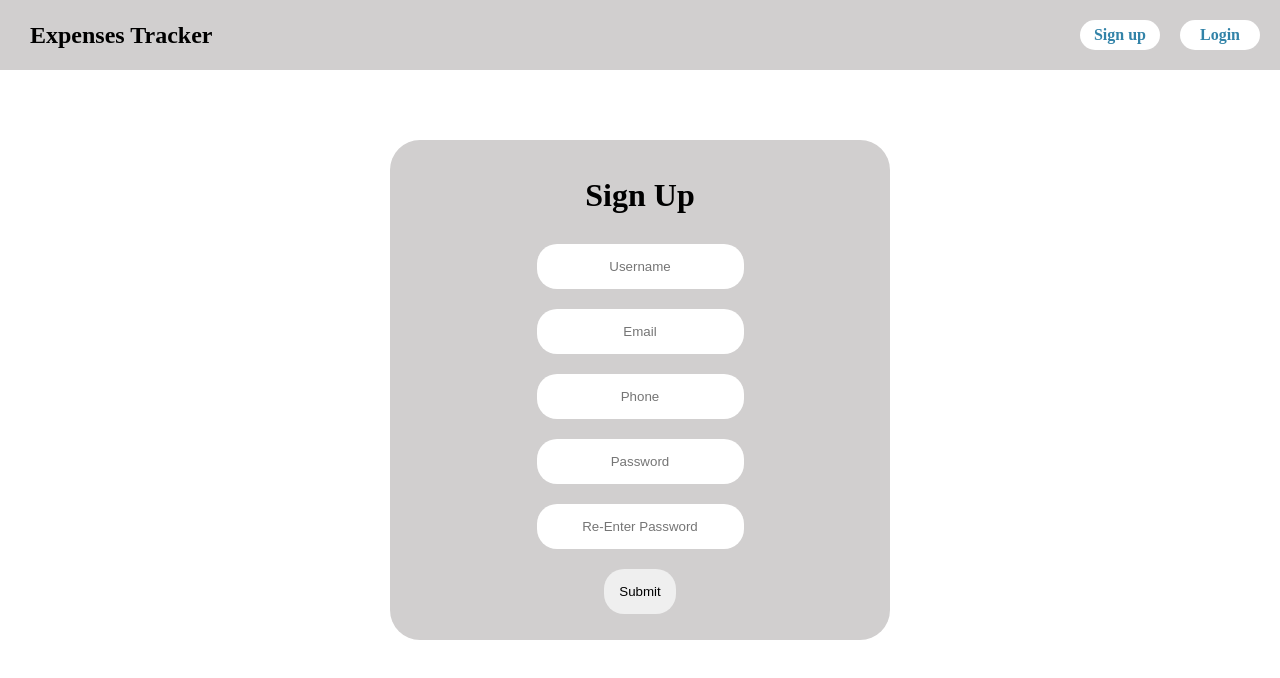
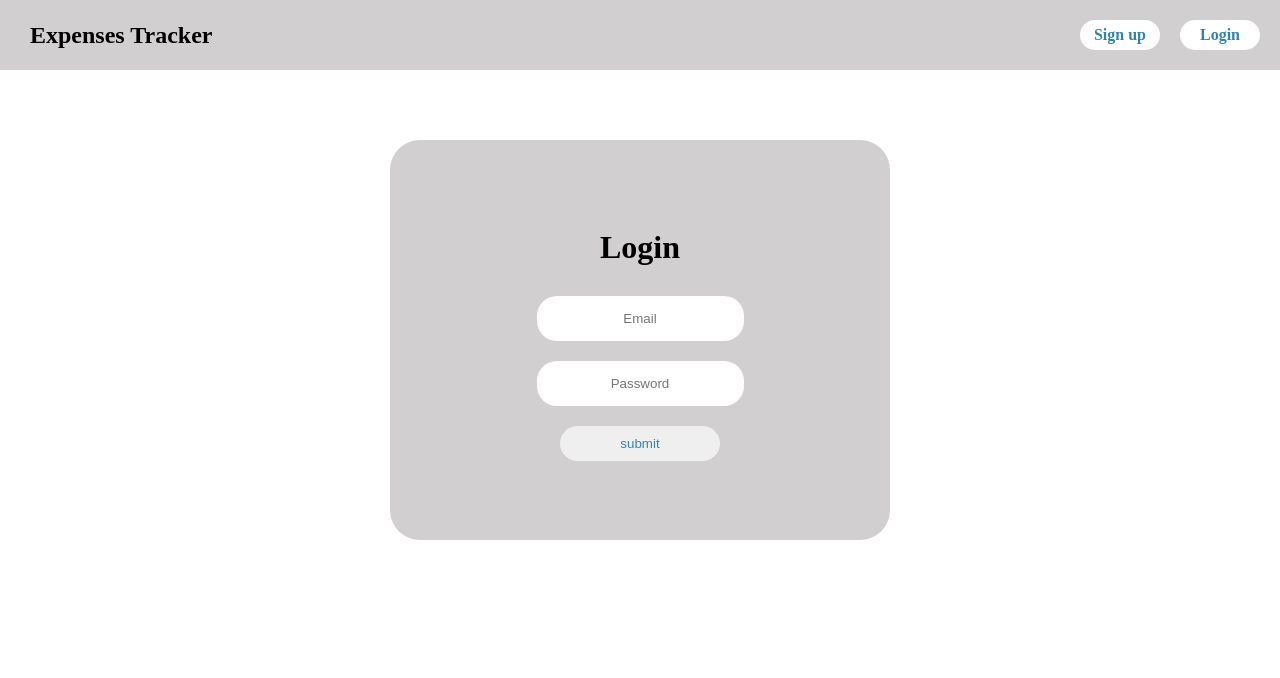
Before and after one commit to KrityaShah/ExpensesTracker, a React (Vite) app in the folder frontend/: page / in a window 1280 px wide. Shown: the top 678 px of the page. Built offline with nearby package versions, Linux system fonts and the light colour scheme.

Commit message:
Css changes for error class

```diff
--- a/frontend/src/App.jsx
+++ b/frontend/src/App.jsx
@@ -1,13 +1,15 @@
 import Login from "./pages/Login"
 import Signup from "./pages/Signup"
+import { BrowserRouter, Routes, Route } from "react-router-dom";
+
 
 function App() {
 
 
   return (
     <>
-    <Signup/>
-      {/* <Login/> */}
+    {/* <Signup/> */}
+      <Login/>
     </>
   )
 }
--- a/frontend/src/pages/Login.css
+++ b/frontend/src/pages/Login.css
@@ -10,6 +10,9 @@
     border-radius: 30px;
 }
 
+.Login-Container:has(.error) {
+    height: 450px;
+}
 .Login-Container h1 {
     text-align: center;
     margin: 20px 0px;
--- a/frontend/src/pages/Signup.css
+++ b/frontend/src/pages/Signup.css
@@ -8,6 +8,9 @@
     margin: 70px auto;
     background-color: #d1cfcf;
     border-radius: 30px;
+}
+.signup-container:has(.error) {
+    height: 560px;
 }
 
 .signup-container h1 {
```
